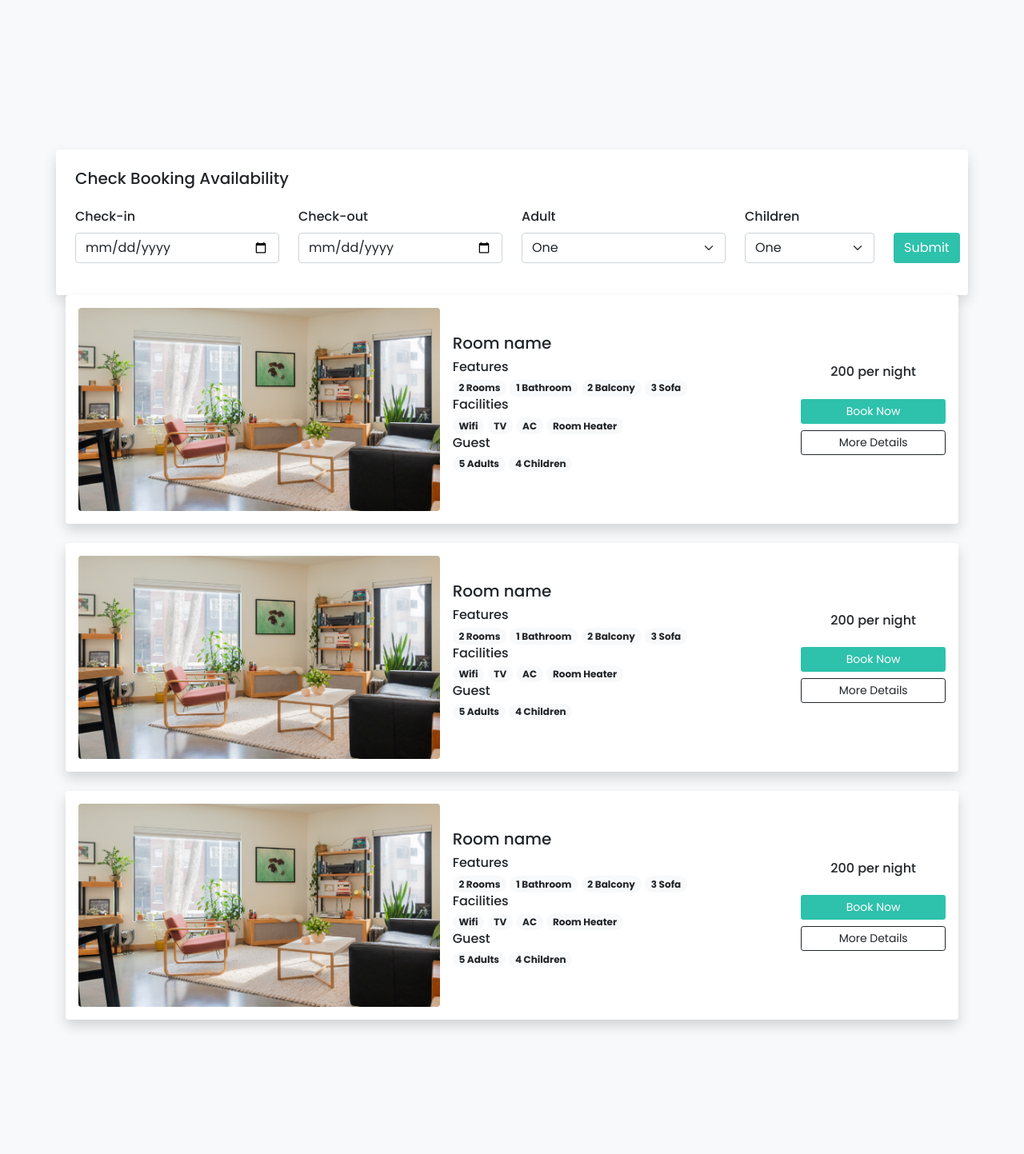
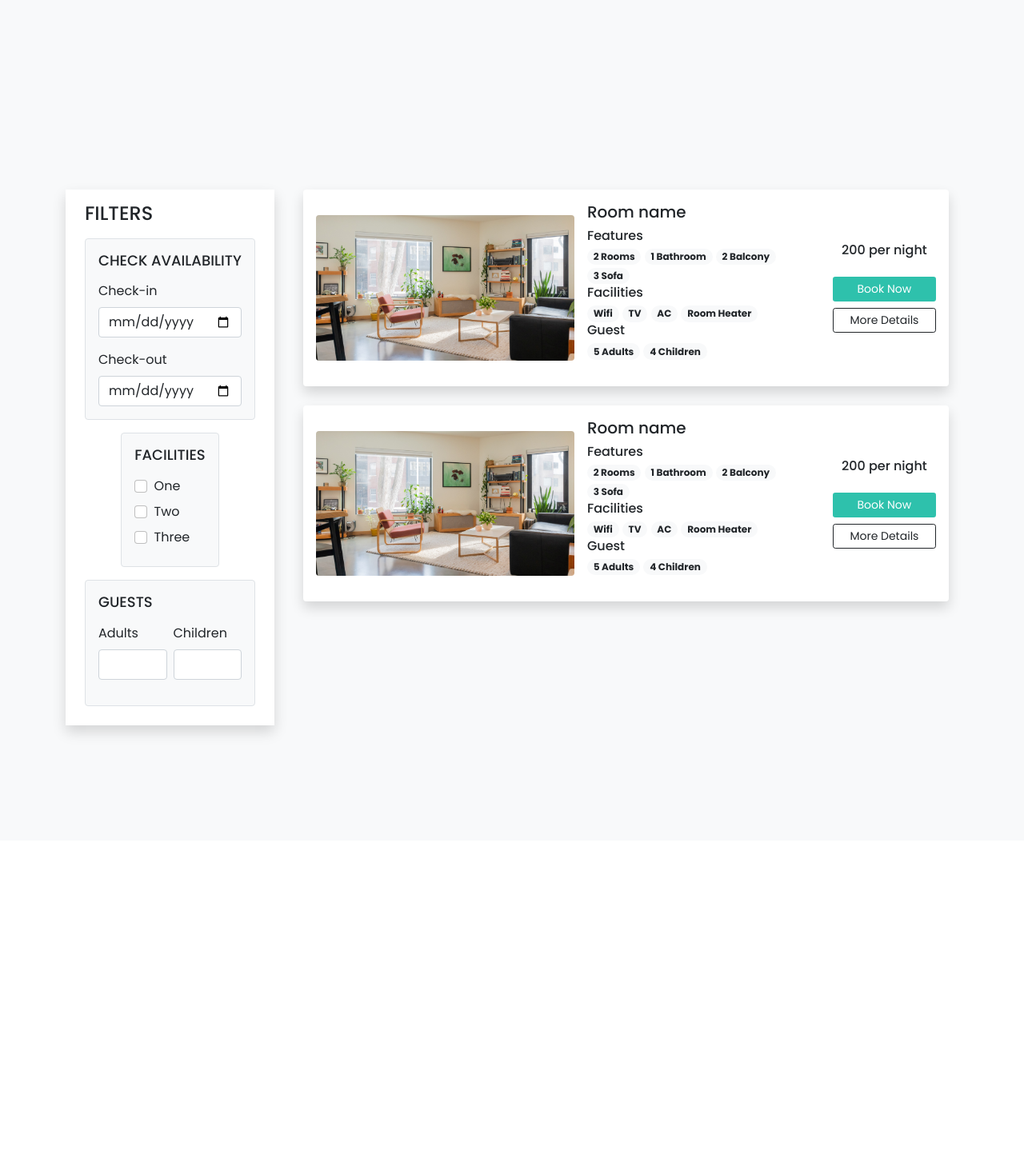
Before and after one commit to vonhatphuongahihi/Hotel-Booking, a PHP site: page /rooms.php in a window 1280 px wide. Shown: the part 779-2222 px from the top of the page at 80% size. After the commit the page ends 1702 px from the top, so only its background shows below. Run offline with PHP 8.4, Linux system fonts and the light colour scheme.

Commit message:
Update_1 rooms.php

```diff
--- a/rooms.php
+++ b/rooms.php
@@ -211,99 +211,53 @@
     </div>
     </div>
     <!-- Check booking availability form -->
-    <div class="container availability-form">
+    <div class="container">
       <div class="row">
-            <div class="col-lg-12 bg-white shadow p-4 rounded">
-                <h5 class="mb-4">Check Booking Availability</h5>
-                <form>
-                    <div class="row align-items-end">
-                        <div class="col-lg-3 mb-3">
-                            <label class="form-label"
-                            style="font-weight: 500;">Check-in</label>
+        <div class="col-lg-3 col-md- mb-lg-0 mb-4">
+          <nav class="navbar navbar-expand-lg navbar-light bg-white border-2 shadow">
+            <div class="container-fluid flex-lg-column align-items-stretch">
+              <h4 class="mt-2">FILTERS</h4>
+              <div class="collapse navbar-collapse flex-column mt-2" id="filterDropdown">
+                <div class="border bg-light p-3 rounded mb-3">
+                  <h5 class="mb-3" style="font-size: 18px;">CHECK AVAILABILITY</h5>
+                   <label class="form-label">Check-in</label>
+                   <input type="date" class="form-control shadow-none mb-3">
+                   <label class="form-label">Check-out</label>
                    <input type="date" class="form-control shadow-none">
                 </div>
-                        <div class="col-lg-3 mb-3">
-                            <label class="form-label"
-                            style="font-weight: 500;">Check-out</label>
-                            <input type="date" class="form-control shadow-none">
+                <div class="border bg-light p-3 rounded mb-3">
+                  <h5 class="mb-3" style="font-size: 18px;">FACILITIES</h5>
+                  <div class="mb-2">
+                    <input type="checkbox" id="f1" class="form-check-input shadow-none me-1">
+                    <label class="form-check-label" for="f1">One</label>
                   </div>
-                        <div class="col-lg-3 mb-3">
-                            <label class="form-label"
-                            style="font-weight: 500;">Adult</label>
-                            <select class="form-select shadow-none">
-                                <option value="1">One</option>
-                                <option value="2">Two</option>
-                                <option value="3">Three</option>
-                            </select>
+                  <div class="mb-2">
+                    <input type="checkbox" id="f2" class="form-check-input shadow-none me-1">
+                    <label class="form-check-label" for="f2">Two</label>
                   </div>
-                        <div class="col-lg-2 mb-3">
-                            <label class="form-label"
-                            style="font-weight: 500;">Children</label>
-                            <select class="form-select shadow-none">
-                                <option value="1">One</option>
-                                <option value="2">Two</option>
-                                <option value="3">Three</option>
-                            </select>
+                  <div class="mb-2">
+                    <input type="checkbox" id="f3" class="form-check-input shadow-none me-1">
+                    <label class="form-check-label" for="f3">Three</label>
                   </div>
-                        <div class="col-lg-1 mb-lg-3 mt-2">
-                            <button type="submit" class="btn text-white shadow-none custom-bg">Submit</button>
               </div>
-                </form>
+                <div class="border bg-light p-3 rounded mb-3">
+                  <h5 class="mb-3" style="font-size: 18px;">GUESTS</h5>
+                  <div class="d-flex">
+                    <div class="me-2">
+                      <label class="form-label">Adults</label>
+                      <input type="number" class="form-control shadow-none mb-3">
+                    </div>
+                    <div>
+                      <label class="form-label">Children</label>
+                      <input type="number" class="form-control shadow-none mb-3">
                     </div>
                   </div>
               </div>
-
-    <div class="card mb-4 border-0 shadow">
-        <div class="row g-0 p-3 align-items-center">
-            <div class="col-md-5 mb-lg-0 mb-md-0 mb-3">
-                <img src="images/rooms/1.jpg" class="img-fluid rounded">
-            </div>
-            <div class="col-md-5 px-lg-3 px-md-3 px-0">
-                <h5 class="mb-2">Room name</h5>
-                <div class="features mb-3">
-                    <h6 class="mb-1">Features</h6>
-                    <span class="badge rounded-pill bg-light text-dark text-wrap">
-                        2 Rooms
-                    </span>
-                    <span class="badge rounded-pill bg-light text-dark text-wrap">
-                        1 Bathroom
-                    </span>
-                    <span class="badge rounded-pill bg-light text-dark text-wrap">
-                        2 Balcony
-                    </span>
-                    <span class="badge rounded-pill bg-light text-dark text-wrap">
-                        3 Sofa
-                    </span>
-                    <h6 class="mb-1">Facilities</h6>
-                    <span class="badge rounded-pill bg-light text-dark text-wrap">
-                        Wifi
-                    </span>
-                    <span class="badge rounded-pill bg-light text-dark text-wrap">
-                        TV
-                    </span>
-                    <span class="badge rounded-pill bg-light text-dark text-wrap">
-                        AC
-                    </span>
-                    <span class="badge rounded-pill bg-light text-dark text-wrap">
-                        Room Heater
-                    </span>
-                    <h6 class="mb-1">Guest</h6>
-                    <span class="badge rounded-pill bg-light text-dark text-wrap">
-                        5 Adults
-                    </span>
-                    <span class="badge rounded-pill bg-light text-dark text-wrap">
-                        4 Children
-                    </span>
-                    </span>
               </div>
             </div>
-            <div class="col-md-2 text-center">
-                <h6 class="mb-4">200 per night</h6>
-                <a href="#" class="btn btn-sm w-100 text-white custom-bg shadow-none mb-2">Book Now</a>
-                <a href="#" class="btn btn-sm w-100 btn-outline-dark shadow-none">More Details</a>
+          </nav>
         </div>
-        </div>
-    </div>
+        <div class="col-lg-9 col-md-12 px-4">
            <div class="card mb-4 border-0 shadow">
         <div class="row g-0 p-3 align-items-center">
             <div class="col-md-5 mb-lg-0 mb-md-0 mb-3">
@@ -407,6 +361,7 @@
           </div>
         </div>
       </div>
+    </div>
 
 
     <br><br><br>
```
Lines whose indentation alone changed are shown as unchanged.
